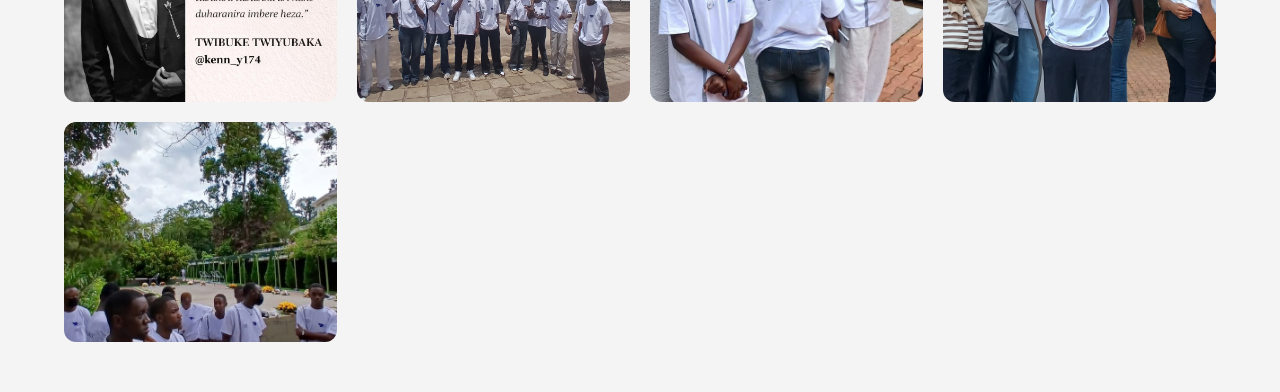
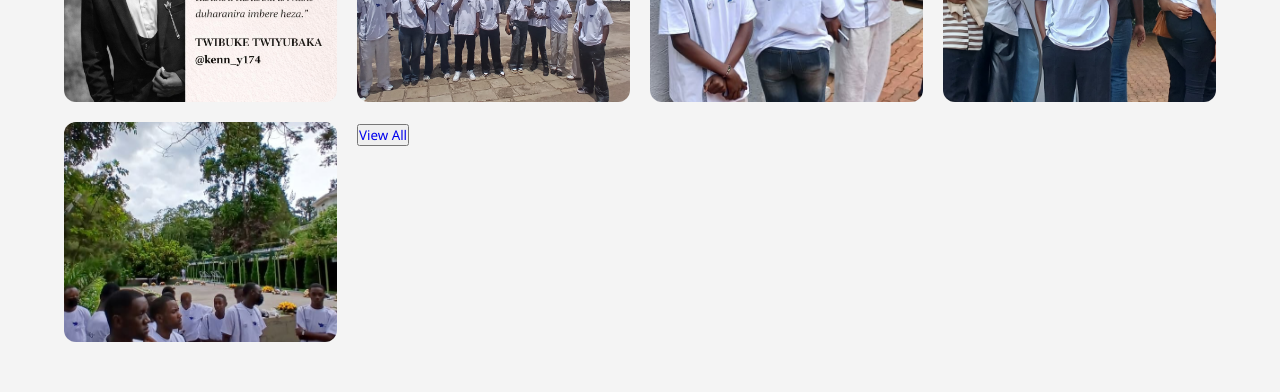
Before and after one commit to Ganza-Eloi/plp, a website: page index.html in a window 1280 px wide. Shown: the part 2360-2752 px from the top of the page. Drawn offline with Linux system fonts and the light colour scheme.

Commit message:
Update index.html

```diff
--- a/index.html
+++ b/index.html
@@ -111,7 +111,9 @@
                     <div class="gallery_item"><img src="2.jpg" alt="Gallery image"></div>
                     <div class="gallery_item"><img src="3.jpg" alt="Gallery image"></div>
                     <div class="gallery_item"><img src="4.jpg" alt="Gallery image"></div>
+                     <span><button class="tbn"><a href="gallery.html">View All</a></button></span>
                 </div>
+
             </div>
         </section>
         <section class="join section" id="join">
```
